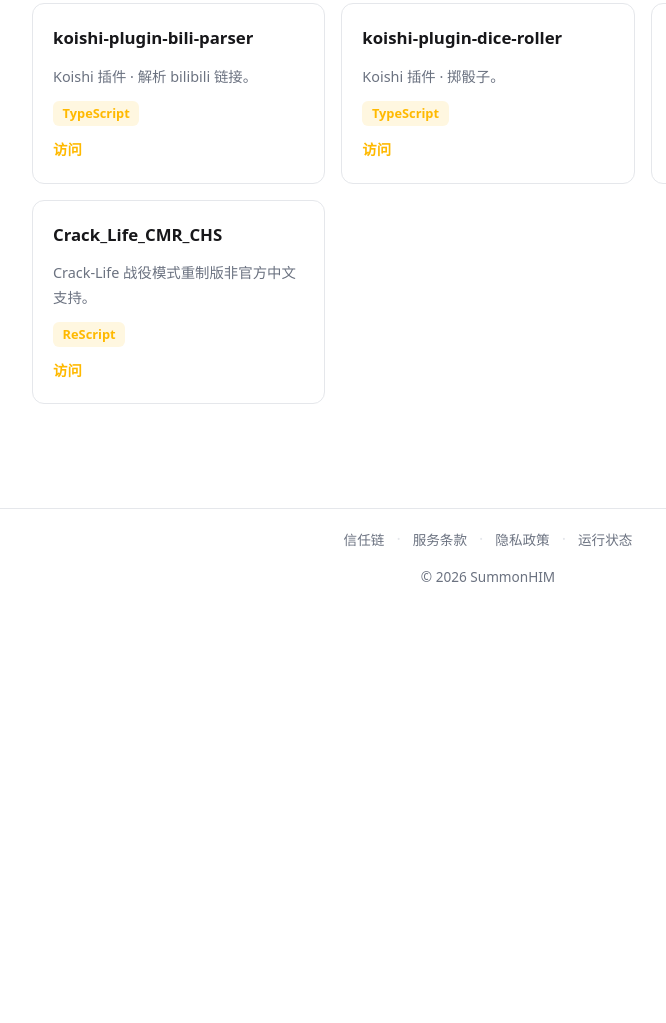
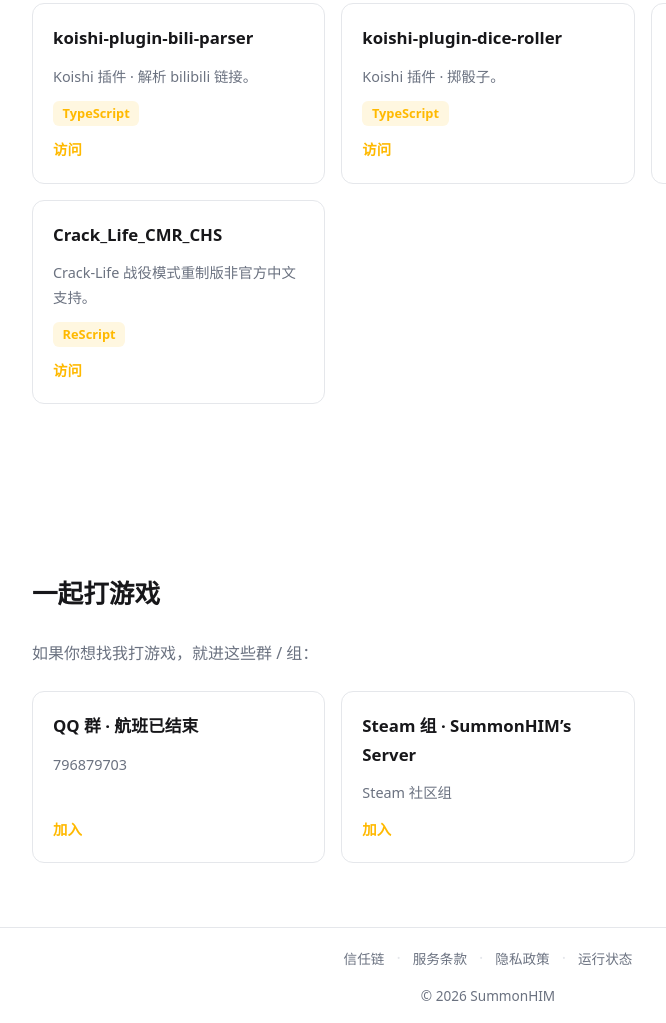
Before and after one commit to SummonHIM/summonhim.github.io, an Astro site: page / in a window 1280 px wide. Shown: the part 4752-5775 px from the top of the page, without its empty margins (152-818 px from the left). Before the commit the page ends 5356 px from the top, so only its background shows below. Built offline with nearby package versions, Linux system fonts and the light colour scheme; Astro itself is replaced by a stand-in of ours.

Commit message:
feat: 首页新增「一起打游戏」栏目

```diff
--- /dev/null
+++ b/src/components/Gaming.astro
@@ -0,0 +1,65 @@
+---
+import { gamingIntro, gamingChannels } from '../data/gaming'
+---
+
+<section id="gaming" class="gaming">
+  <div class="container">
+    <h2 class="section-title">一起打游戏</h2>
+    <p class="intro">{gamingIntro}</p>
+    <div class="grid">
+      {gamingChannels.map((c) => (
+        <a class="card" href={c.url} target="_blank" rel="noopener">
+          <h3>{c.name}</h3>
+          <p class="desc">{c.description}</p>
+          <span class="link">加入</span>
+        </a>
+      ))}
+    </div>
+  </div>
+</section>
+
+<style>
+  .intro {
+    margin: 0 0 1.5rem;
+    color: var(--text-muted);
+  }
+
+  .grid {
+    display: grid;
+    grid-template-columns: repeat(auto-fill, minmax(260px, 1fr));
+    gap: 1rem;
+  }
+
+  .card {
+    display: flex;
+    flex-direction: column;
+    gap: 0.75rem;
+    padding: 1.25rem;
+    background: var(--card);
+    border: 1px solid var(--border);
+    border-radius: 12px;
+    transition: border-color 0.15s ease;
+  }
+
+  .card:hover {
+    border-color: var(--accent);
+  }
+
+  .card h3 {
+    margin: 0;
+    font-size: 1.05rem;
+  }
+
+  .desc {
+    margin: 0;
+    color: var(--text-muted);
+    font-size: 0.9rem;
+    flex: 1;
+  }
+
+  .link {
+    color: var(--accent);
+    font-size: 0.9rem;
+    font-weight: 600;
+  }
+</style>
--- /dev/null
+++ b/src/data/gaming.ts
@@ -0,0 +1,20 @@
+export type GamingChannel = {
+  name: string
+  description: string
+  url: string
+}
+
+export const gamingIntro = '如果你想找我打游戏，就进这些群 / 组：'
+
+export const gamingChannels: GamingChannel[] = [
+  {
+    name: 'QQ 群 · 航班已结束',
+    description: '796879703',
+    url: 'https://qm.qq.com/q/sRDGAh5RIs',
+  },
+  {
+    name: 'Steam 组 · SummonHIM\u2019s Server',
+    description: 'Steam 社区组',
+    url: 'https://steamcommunity.com/groups/SummonHIM',
+  },
+]
--- a/src/pages/index.astro
+++ b/src/pages/index.astro
@@ -4,6 +4,7 @@ import Nav from '../components/Nav.astro'
 import Hero from '../components/Hero.astro'
 import About from '../components/About.astro'
 import Projects from '../components/Projects.astro'
+import Gaming from '../components/Gaming.astro'
 import Footer from '../components/Footer.astro'
 ---
 
@@ -13,6 +14,7 @@ import Footer from '../components/Footer.astro'
     <Hero />
     <About />
     <Projects />
+    <Gaming />
   </main>
   <Footer />
 </Layout>
```
